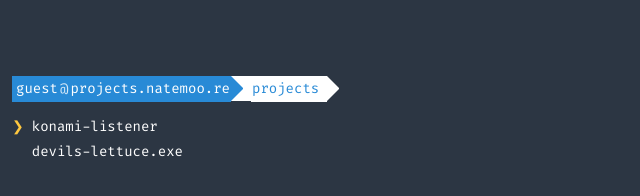
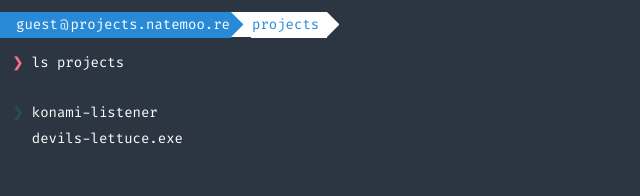
Before and after one commit to natemoo-re/natemoo-re.github.io, a website built with Parcel: page src/index.html in a window 1280 px wide. Shown: the whole page, without its empty margins (0-640 px from the left). Built offline with nearby package versions, Linux system fonts and the light colour scheme.

Commit message:
autotyping animation

```diff
--- a/src/index.html
+++ b/src/index.html
@@ -1,18 +1,23 @@
 <html>
   <head>
+
     <title> Projects | Nate Moore </title>
+    <meta name="viewport" content="width=device-width, initial-scale=1.0, minimum-scale=1.0, maximum-scale=5.0">
 
     <link rel="stylesheet" href="./styles/main.css">
   </head>
 
   <body>
     <main>
-      <div class="spinning-pyramid"></div>
+      <!-- <div class="spinning-pyramid"></div> -->
+
+      <div id="target"></div>
 
       <div class="prompt">
         <span class="user">guest</span><span class="at">@</span><span class="host">projects.natemoo.re</span><span class="arrow blue"></span><span class="location">projects</span><span class="arrow white"></span>
       </div>
-      <!-- <div class="line no-arrow"> </div> -->
+      <div class="line" id="ls"> </div>
+      <div class="line no-arrow"> </div>
       <div class="line to-select selected">
         <span>
           <a href="http://projects.natemoo.re/konami-listener"> konami-listener </a>
--- /dev/null
+++ b/src/scripts/autotype.ts
@@ -0,0 +1,53 @@
+export class Autotype {
+    private el: HTMLElement;
+    private text: string;
+    private currentText: string = '';
+    private rate: number = 150;
+    private timer: any;
+
+    constructor(el: HTMLElement, text: string) {
+        this.el = el;
+        this.text = text;
+    }
+
+    private randBetween(min, max) {
+        return Math.floor(Math.random() * (max - min + 1)) + min;
+    }
+
+    private randInterval(fn: () => any, opts: { fuzz: number, loops: number } = { fuzz: 50, loops: this.text.length - 1 }): Promise<undefined> {
+        return new Promise((resolve) => {
+            let i = 0;
+            (function loop() {
+                let rate = this.randBetween(this.rate - opts.fuzz, this.rate + opts.fuzz);
+                if (i < opts.loops) {
+                    setTimeout(() => {
+                        fn();
+                        i++;
+                        loop.bind(this)();
+                    }, rate)
+                } else {
+                    return resolve();
+                }
+            }.bind(this)())
+        });
+    }
+
+    private setText(length: number) {
+        let text = [...this.text][length];
+        if (text === undefined) {
+            return;
+        } else {
+            this.currentText += text;
+            this.el.innerText = this.currentText;
+        }
+    };
+
+    play(): Promise<number> {
+        return new Promise((resolve) => {
+            setTimeout(() => {
+                this.setText(0);
+                return resolve(this.randInterval(() => this.setText(this.currentText.length)));
+            }, this.rate);
+        });
+    }
+}
--- a/src/scripts/main.ts
+++ b/src/scripts/main.ts
@@ -1,5 +1,17 @@
+import { Autotype } from './autotype';
+
+
+
 document.addEventListener("DOMContentLoaded", () => {
+    new Autotype(document.querySelector('#ls'), 'ls projects').play().then(() => {
+        attachKeydown();
+        setTimeout(() => {
+            listProjects();
+        }, 200);
+    });
+});
 
+function attachKeydown() {
     document.addEventListener('keydown', (event) => {
         const { key } = event;
         switch (key) {
@@ -16,11 +28,16 @@ document.addEventListener("DOMContentLoaded", () => {
         }
         return;
     });
-
-})
+}
 
 const toSelect = Array.from(document.querySelectorAll('.to-select'));
 let selected = 0;
+
+function listProjects() {
+    toSelect.forEach((el, i) => {
+        el.classList.add('visible');
+    })
+}
 
 function onArrowUp() {
     if (toSelect[selected - 1]) {
--- a/src/styles/input.css
+++ b/src/styles/input.css
@@ -29,13 +29,19 @@
     content: none;
 }
 
+.line.to-select {
+    display: none;
+}
+.line.to-select.visible {
+    display: flex;
+}
 .line.to-select::before {
     opacity: 0;
+    color: var(--theme-green);
 }
 
 .line.selected::before {
-    color: var(--theme-yellow);
-    animation: 1.25s cubic-bezier(0.455, 0.03, 0.515, 0.955) blink infinite;
+    animation: 1.2s cubic-bezier(0.455, 0.03, 0.515, 0.955) blink infinite;
 }
 
 input[type="text"] {
--- a/src/styles/prompt.css
+++ b/src/styles/prompt.css
@@ -1,5 +1,6 @@
 .prompt {
     padding: 12px;
+    padding-left: 0;
     display: flex;
 }
 
@@ -9,7 +10,7 @@
 }
 
 .prompt span:first-of-type {
-    padding-left: 4px;
+    padding-left: 16px;
 }
 .prompt span:nth-last-of-type(2) {
     padding-right: 8px;
```
Also changed, not shown: 5f10403e48b7365d96cd9e3eaffa4a2f.css (+1 -1 lines), d9d7eac63d9e640d5d93b75625a1ffff.js (+5 -3 lines), index.html (+1 -1 lines), src/scripts/http.ts (added, +23 -0 lines).
